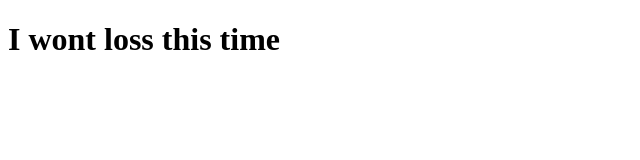
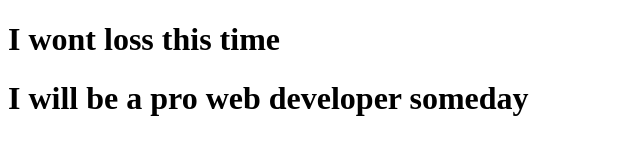
Before and after one commit to anayatrabbi/my-first-web, a plain HTML site: page index.html in a window 1280 px wide. Shown: the whole page, without its empty margins (0-640 px from the left). Drawn offline with Linux system fonts and the light colour scheme.

Commit message:
2nd time pushing

```diff
--- a/index.html
+++ b/index.html
@@ -9,5 +9,8 @@
     <h1>
         I wont loss this time
     </h1>
+    <h1>
+        I will be a pro web developer someday
+    </h1>
 </body>
 </html>
```
